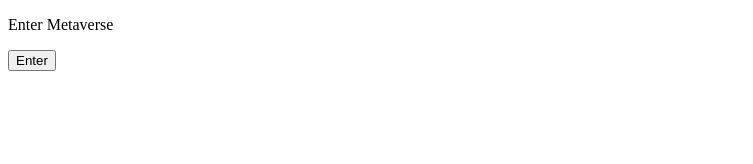
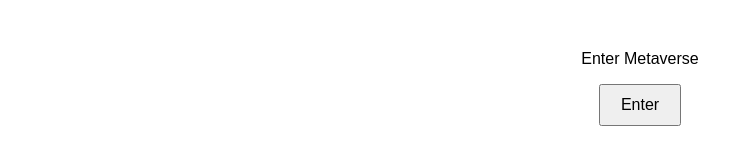
Before and after one commit to acciojob/enter-metaverse-sudhipkumar, a website: page main.html in a window 1280 px wide. Shown: the whole page, without its empty margins (0-753 px from the left). Drawn offline with Linux system fonts and the light colour scheme.

Commit message:
created a submission

```diff
--- a/styles.css
+++ b/styles.css
@@ -1 +1,11 @@
 /*  your css code here. If applicable */
+body {
+            font-family: Arial, sans-serif;
+            text-align: center;
+            margin-top: 50px;
+        }
+        #enterBtn {
+            padding: 10px 20px;
+            font-size: 16px;
+            cursor: pointer;
+        }
```
